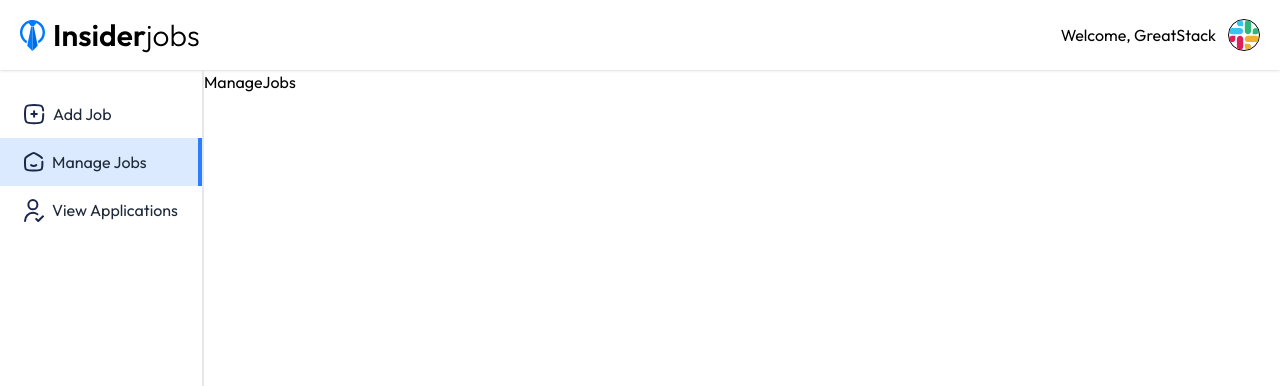
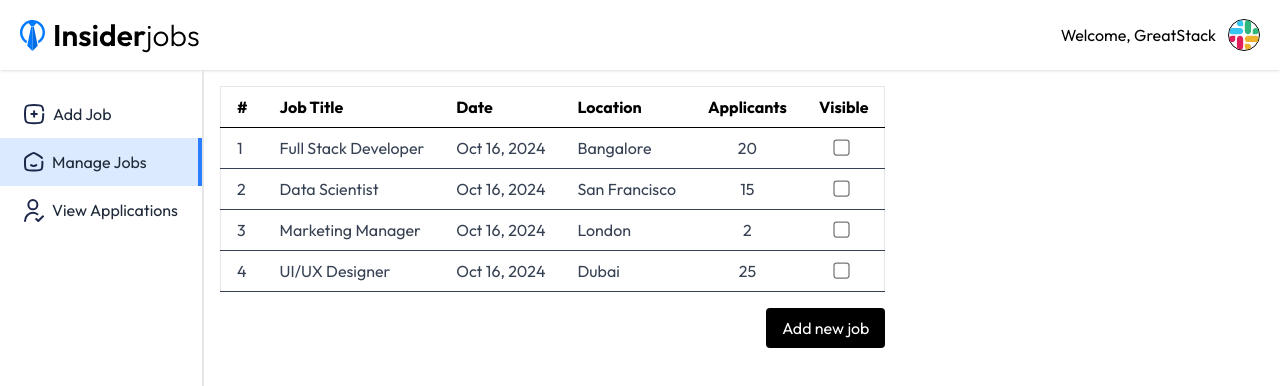
Before and after one commit to anandsoni414/job-portal-app-practice, a React app: page /dashboard/manage-jobs in a window 1280 px wide. Shown: the top 386 px of the page. Built offline with nearby package versions, Linux system fonts and the light colour scheme; no server answers; the HTML template or start-up script is replaced by a standard one.

Commit message:
UI part is ready

```diff
--- a/src/pages/ManageJobs.jsx
+++ b/src/pages/ManageJobs.jsx
@@ -1,8 +1,46 @@
 import React from 'react'
+import { manageJobsData } from '../assets/assets'
+import moment from 'moment'
+import { useNavigate } from 'react-router-dom'
 
 const ManageJobs = () => {
+
+  const navigate = useNavigate()
+
   return (
-    <div>ManageJobs</div>
+    <div className='container p-4 max-w-5xl'>
+      <div className='overflow-x-auto'>
+         <table className='min-w-full bg-white border border-gray-200 max-sm:text-sm'>
+            <thead>
+               <tr>
+                 <th className='py-2 px-4 border-b text-left max-sm:hidden'>#</th>
+                 <th className='py-2 px-4 border-b text-left'>Job Title</th>
+                 <th className='py-2 px-4 border-b text-left max-sm:hidden'>Date</th>
+                 <th className='py-2 px-4 border-b text-left max-sm:hidden'>Location</th>
+                 <th className='py-2 px-4 border-b text-center'>Applicants</th>
+                 <th className='py-2 px-4 border-b text-left'>Visible</th>
+               </tr>
+            </thead>
+            <tbody>
+              {manageJobsData.map((job,index)=>(
+                  <tr key={index} className='text-gray-700'>
+                      <td className='py-2 px-4 border-b max-sm:hidden'>{index+1}</td>
+                      <td className='py-2 px-4 border-b'>{job.title}</td>
+                      <td className='py-2 px-4 border-b max-sm:hidden'>{moment(job.date).format('ll')}</td>
+                      <td className='py-2 px-4 border-b max-sm:hidden'>{job.location}</td>
+                      <td className='py-2 px-4 border-b text-center'>{job.applicants}</td>
+                      <td className='py-2 px-4 border-b'>
+                        <input className='scale-125 ml-4' type="checkbox" />
+                      </td>
+                  </tr>
+              ))}
+            </tbody>
+         </table>
+      </div>
+       <div className='mt-4 flex justify-end'>
+          <button onClick={()=>navigate('/dashboard/add-job')} className='bg-black text-white py-2 px-4 rounded cursor-pointer'>Add new job</button>
+       </div>
+    </div>
   )
 }
 
--- a/src/pages/ViewApplications.jsx
+++ b/src/pages/ViewApplications.jsx
@@ -3,40 +3,42 @@
 
 const ViewApplications = () => {
   return (
-    <div>
+    <div className='container mx-auto p-4'>
        <div>
-          <table>
+          <table className='w-full max-w-4xl bg-white border border-gray-200 max-sm:text-sm'>
              <thead>
-                <tr>
-                  <th>#</th>
-                  <th>User Name</th>
-                  <th>Job Title</th>
-                  <th>Location</th>
-                  <th>Resume</th>
-                  <th>Action</th>
+                <tr className='border-b'>
+                  <th className='py-2 px-4 text-left'>#</th>
+                  <th className='py-2 px-4 text-left'>User Name</th>
+                  <th className='py-2 px-4 text-left max-sm:hidden'>Job Title</th>
+                  <th className='py-2 px-4 text-left max-sm:hidden'>Location</th>
+                  <th className='py-2 px-4 text-left'>Resume</th>
+                  <th className='py-2 px-4 text-left'>Action</th>
                 </tr>
              </thead>
              <tbody>
                {viewApplicationsPageData.map((applicant,index)=>(
-                 <tr>
-                   <td>{index+1}</td>
-                   <td>
-                      <img src={applicant.imgSrc} alt="" />
+                 <tr key={index} className='text-gray-700'>
+                   <td className='py-2 px-4 border-b text-center'>{index+1}</td>
+                   <td className='py-2 px-4 border-b text-center flex'>
+                      <img className='w-10 h-10 rounded-full mr-3 max-sm:hidden' src={applicant.imgSrc} alt="" />
                       <span>{applicant.name}</span>
                    </td>
-                   <td>{applicant.jobTitle}</td>
-                   <td>{applicant.location}</td>
-                   <td>
-                      <a href="" target='_blank'>
+                   <td className='py-2 px-4 border-b max-sm:hidden'>{applicant.jobTitle}</td>
+                   <td className='py-2 px-4 border-b max-sm:hidden'>{applicant.location}</td>
+                   <td className='py-2 px-4 border-b'>
+                      <a href="" target='_blank'
+                        className='bg-blue-50 text-blue-400 px-3 py-1 rounded inline-flex gap-2 items-center'
+                      >
                         Resume <img src={assets.resume_download_icon} alt="" />
                       </a>
                    </td>
-                   <td>
-                      <div>
-                         <button>...</button>
-                         <div>
-                            <button>Accept</button>
-                            <button>Reject</button>
+                   <td className='py-2 px-4 border-b relative'>
+                      <div className='relative inline-block text-left group'>
+                         <button className='text-gray-500 action-button'>...</button>
+                         <div className='z-10 hidden absolute right=0 md:left-0 top-0 mt-2 w-32 bg-white border border-gray-200 rounded shadow group-hover:block'>
+                            <button className='block w-full text-left px-4 py-2 text-blue-500 hover:bg-gray-100'>Accept</button>
+                            <button className='block w-full text-left px-4 py-2 text-red-500 hover:bg-gray-100'>Reject</button>
                          </div>
                       </div>
                    </td>
```
